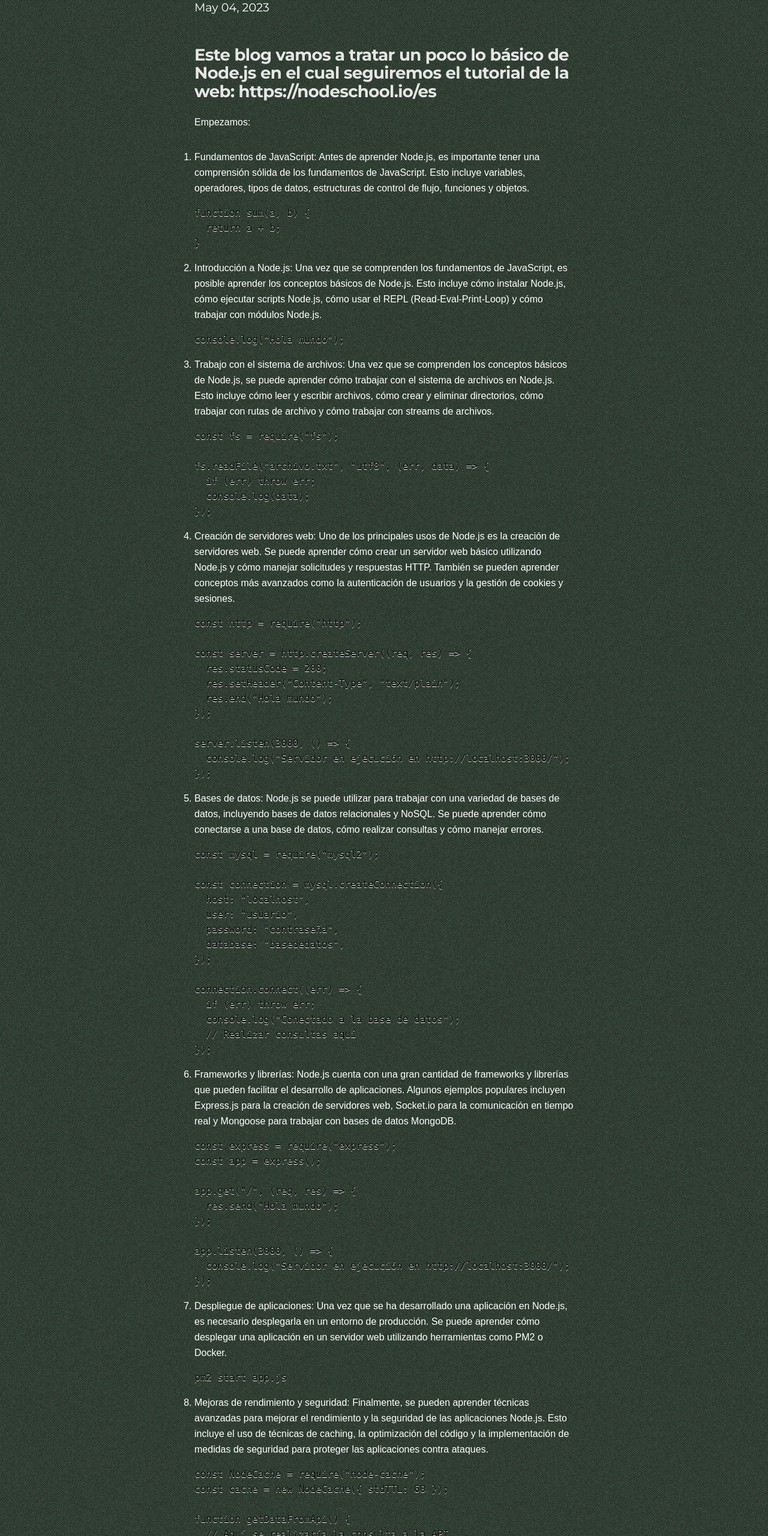
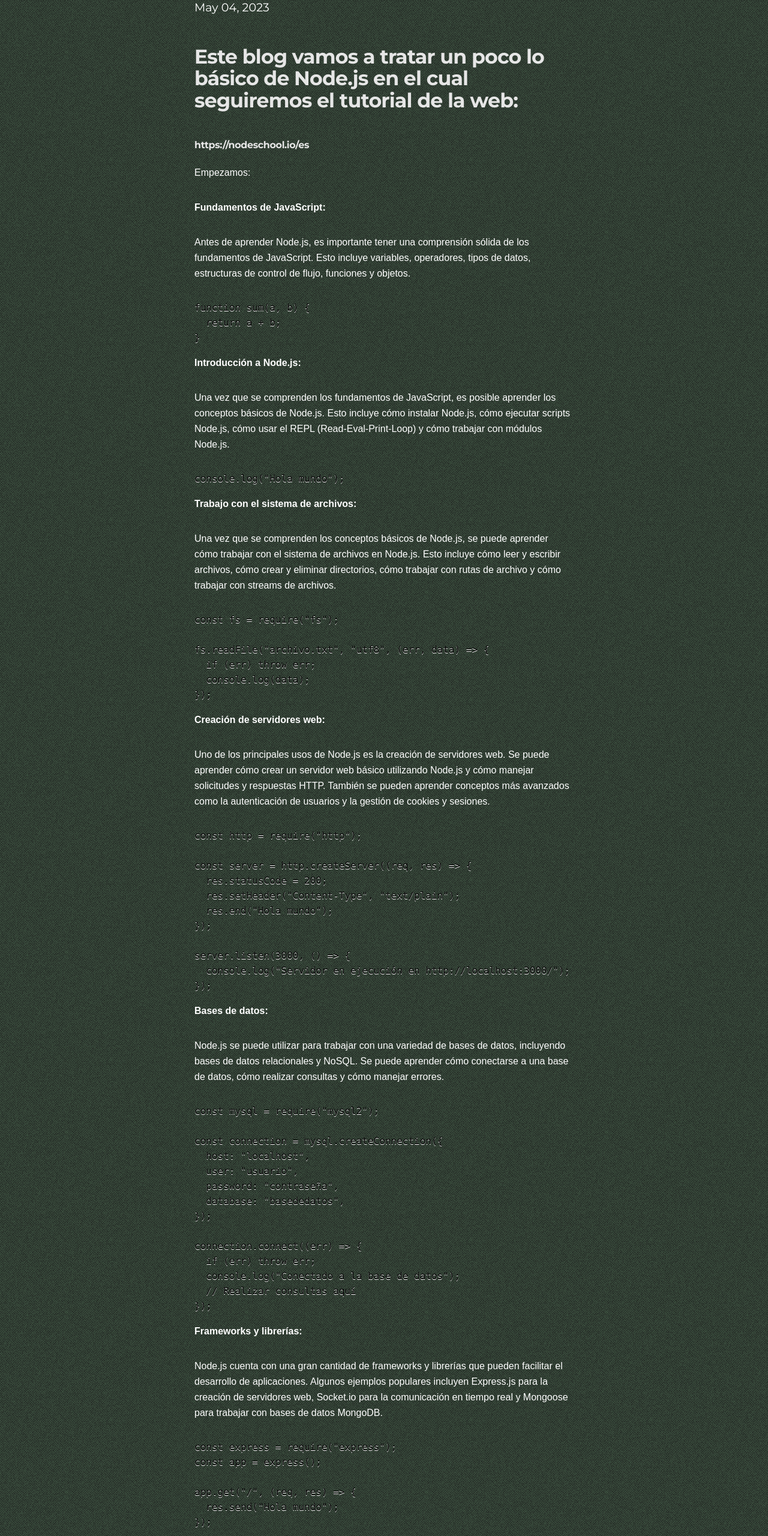
Before and after one commit to jairosanchezb94/blog-js, a Gatsby site: page /2023-05-04-tutorial-node-js/ in a window 1280 px wide. Shown: the part 180-2740 px from the top of the page at 60% size. Built offline with nearby package versions, Linux system fonts and the light colour scheme; Gatsby itself is replaced by a stand-in of ours; some packages are replaced by stand-ins of ours; code samples lack their colours.

Commit message:
Update Blog “2023-05-04-tutorial-node-js”

````diff
--- a/content/blog/2023-05-04-tutorial-node-js.md
+++ b/content/blog/2023-05-04-tutorial-node-js.md
@@ -5,7 +5,9 @@ date: 2023-05-04T09:29:54.460Z
 ---
 <!--StartFragment-->
 
-### Este blog vamos a tratar un poco lo básico de Node.js en el cual seguiremos el tutorial de la web: https://nodeschool.io/es
+## Este blog vamos a tratar un poco lo básico de Node.js en el cual seguiremos el tutorial de la web:
+
+###### [https://nodeschool.io/es](https://nodeschool.io/es/)
 
 <!--EndFragment-->
 
@@ -13,100 +15,123 @@ E﻿mpezamos:
 
 <!--StartFragment-->
 
-1. Fundamentos de JavaScript: Antes de aprender Node.js, es importante tener una comprensión sólida de los fundamentos de JavaScript. Esto incluye variables, operadores, tipos de datos, estructuras de control de flujo, funciones y objetos.
+**Fundamentos de JavaScript:**
 
-   ```javascript
-   function sum(a, b) {
-     return a + b;
-   }
-   ```
-2. Introducción a Node.js: Una vez que se comprenden los fundamentos de JavaScript, es posible aprender los conceptos básicos de Node.js. Esto incluye cómo instalar Node.js, cómo ejecutar scripts Node.js, cómo usar el REPL (Read-Eval-Print-Loop) y cómo trabajar con módulos Node.js.
+Antes de aprender Node.js, es importante tener una comprensión sólida de los fundamentos de JavaScript. Esto incluye variables, operadores, tipos de datos, estructuras de control de flujo, funciones y objetos.
 
-   ```javascript
-   console.log("Hola mundo");
-   ```
-3. Trabajo con el sistema de archivos: Una vez que se comprenden los conceptos básicos de Node.js, se puede aprender cómo trabajar con el sistema de archivos en Node.js. Esto incluye cómo leer y escribir archivos, cómo crear y eliminar directorios, cómo trabajar con rutas de archivo y cómo trabajar con streams de archivos.
+```javascript
+function sum(a, b) {
+  return a + b;
+}
+```
 
-   ```javascript
-   const fs = require("fs");
+**Introducción a Node.js:**
 
-   fs.readFile("archivo.txt", "utf8", (err, data) => {
-     if (err) throw err;
-     console.log(data);
-   });
-   ```
-4. Creación de servidores web: Uno de los principales usos de Node.js es la creación de servidores web. Se puede aprender cómo crear un servidor web básico utilizando Node.js y cómo manejar solicitudes y respuestas HTTP. También se pueden aprender conceptos más avanzados como la autenticación de usuarios y la gestión de cookies y sesiones.
+Una vez que se comprenden los fundamentos de JavaScript, es posible aprender los conceptos básicos de Node.js. Esto incluye cómo instalar Node.js, cómo ejecutar scripts Node.js, cómo usar el REPL (Read-Eval-Print-Loop) y cómo trabajar con módulos Node.js.
 
-   ```javascript
-   const http = require("http");
+```javascript
+console.log("Hola mundo");
+```
 
-   const server = http.createServer((req, res) => {
-     res.statusCode = 200;
-     res.setHeader("Content-Type", "text/plain");
-     res.end("Hola mundo");
-   });
+**Trabajo con el sistema de archivos:**
 
-   server.listen(3000, () => {
-     console.log("Servidor en ejecución en http://localhost:3000/");
-   });
-   ```
-5. Bases de datos: Node.js se puede utilizar para trabajar con una variedad de bases de datos, incluyendo bases de datos relacionales y NoSQL. Se puede aprender cómo conectarse a una base de datos, cómo realizar consultas y cómo manejar errores.
+Una vez que se comprenden los conceptos básicos de Node.js, se puede aprender cómo trabajar con el sistema de archivos en Node.js. Esto incluye cómo leer y escribir archivos, cómo crear y eliminar directorios, cómo trabajar con rutas de archivo y cómo trabajar con streams de archivos.
 
-   ```javascript
-   const mysql = require("mysql2");
+```javascript
+const fs = require("fs");
 
-   const connection = mysql.createConnection({
-     host: "localhost",
-     user: "usuario",
-     password: "contraseña",
-     database: "basededatos",
-   });
+fs.readFile("archivo.txt", "utf8", (err, data) => {
+  if (err) throw err;
+  console.log(data);
+});
+```
 
-   connection.connect((err) => {
-     if (err) throw err;
-     console.log("Conectado a la base de datos");
-     // Realizar consultas aquí
-   });
-   ```
-6. Frameworks y librerías: Node.js cuenta con una gran cantidad de frameworks y librerías que pueden facilitar el desarrollo de aplicaciones. Algunos ejemplos populares incluyen Express.js para la creación de servidores web, Socket.io para la comunicación en tiempo real y Mongoose para trabajar con bases de datos MongoDB.
+**Creación de servidores web:**
 
-   ```javascript
-   const express = require("express");
-   const app = express();
+Uno de los principales usos de Node.js es la creación de servidores web. Se puede aprender cómo crear un servidor web básico utilizando Node.js y cómo manejar solicitudes y respuestas HTTP. También se pueden aprender conceptos más avanzados como la autenticación de usuarios y la gestión de cookies y sesiones.
 
-   app.get("/", (req, res) => {
-     res.send("Hola mundo");
-   });
+```javascript
+const http = require("http");
 
-   app.listen(3000, () => {
-     console.log("Servidor en ejecución en http://localhost:3000/");
-   });
-   ```
-7. Despliegue de aplicaciones: Una vez que se ha desarrollado una aplicación en Node.js, es necesario desplegarla en un entorno de producción. Se puede aprender cómo desplegar una aplicación en un servidor web utilizando herramientas como PM2 o Docker.
+const server = http.createServer((req, res) => {
+  res.statusCode = 200;
+  res.setHeader("Content-Type", "text/plain");
+  res.end("Hola mundo");
+});
 
-   ```javascript
-   pm2 start app.js
-   ```
-8. Mejoras de rendimiento y seguridad: Finalmente, se pueden aprender técnicas avanzadas para mejorar el rendimiento y la seguridad de las aplicaciones Node.js. Esto incluye el uso de técnicas de caching, la optimización del código y la implementación de medidas de seguridad para proteger las aplicaciones contra ataques.
+server.listen(3000, () => {
+  console.log("Servidor en ejecución en http://localhost:3000/");
+});
+```
 
-   ```javascript
-   const NodeCache = require("node-cache");
-   const cache = new NodeCache({ stdTTL: 60 });
+**Bases de datos:**
 
-   function getDataFromApi() {
-     // Aquí se realizaría la consulta a la API
-   }
+Node.js se puede utilizar para trabajar con una variedad de bases de datos, incluyendo bases de datos relacionales y NoSQL. Se puede aprender cómo conectarse a una base de datos, cómo realizar consultas y cómo manejar errores.
 
-   function getData() {
-     const cachedData = cache.get("datos");
-     if (cachedData) {
-       return cachedData;
-     }
-     const newData = getDataFromApi();
-     cache.set("datos", newData);
-     return newData;
-   }
-   ```
+```javascript
+const mysql = require("mysql2");
+
+const connection = mysql.createConnection({
+  host: "localhost",
+  user: "usuario",
+  password: "contraseña",
+  database: "basededatos",
+});
+
+connection.connect((err) => {
+  if (err) throw err;
+  console.log("Conectado a la base de datos");
+  // Realizar consultas aquí
+});
+```
+
+**Frameworks y librerías:**
+
+Node.js cuenta con una gran cantidad de frameworks y librerías que pueden facilitar el desarrollo de aplicaciones. Algunos ejemplos populares incluyen Express.js para la creación de servidores web, Socket.io para la comunicación en tiempo real y Mongoose para trabajar con bases de datos MongoDB.
+
+```javascript
+const express = require("express");
+const app = express();
+
+app.get("/", (req, res) => {
+  res.send("Hola mundo");
+});
+
+app.listen(3000, () => {
+  console.log("Servidor en ejecución en http://localhost:3000/");
+});
+```
+
+**Despliegue de aplicaciones:**
+
+Una vez que se ha desarrollado una aplicación en Node.js, es necesario desplegarla en un entorno de producción. Se puede aprender cómo desplegar una aplicación en un servidor web utilizando herramientas como PM2 o Docker.
+
+```javascript
+pm2 start app.js
+```
+
+**Mejoras de rendimiento y seguridad:**
+
+Finalmente, se pueden aprender técnicas avanzadas para mejorar el rendimiento y la seguridad de las aplicaciones Node.js. Esto incluye el uso de técnicas de caching, la optimización del código y la implementación de medidas de seguridad para proteger las aplicaciones contra ataques.
+
+```javascript
+const NodeCache = require("node-cache");
+const cache = new NodeCache({ stdTTL: 60 });
+
+function getDataFromApi() {
+  // Aquí se realizaría la consulta a la API
+}
+
+function getData() {
+  const cachedData = cache.get("datos");
+  if (cachedData) {
+    return cachedData;
+  }
+  const newData = getDataFromApi();
+  cache.set("datos", newData);
+  return newData;
+}
+```
 
 Estos son solo algunos de los pasos que se pueden seguir para aprender Node.js desde cero hasta un nivel avanzado. Para cada uno de estos pasos, hay una gran cantidad de recursos en línea que pueden proporcionar ejemplos y tutoriales detallados para ayudar a aprender Node.js de manera efectiva.
 
````
